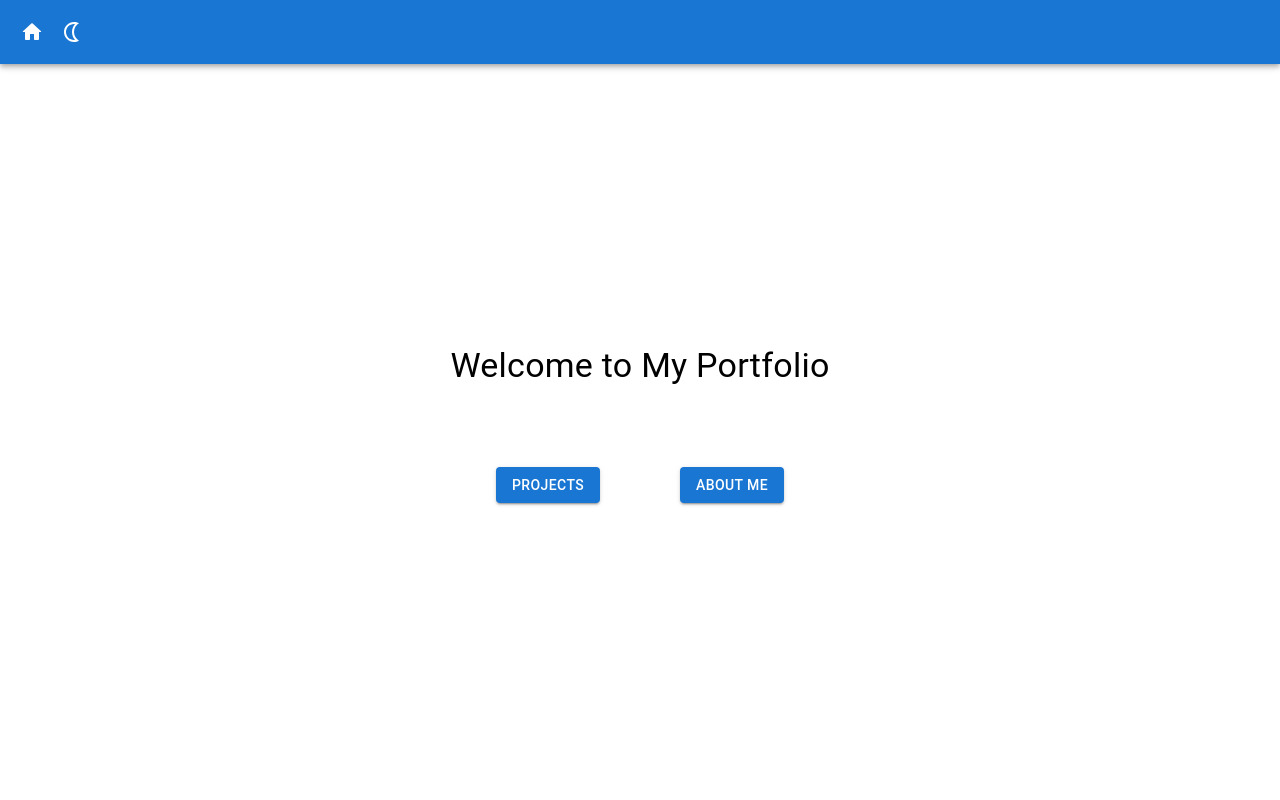
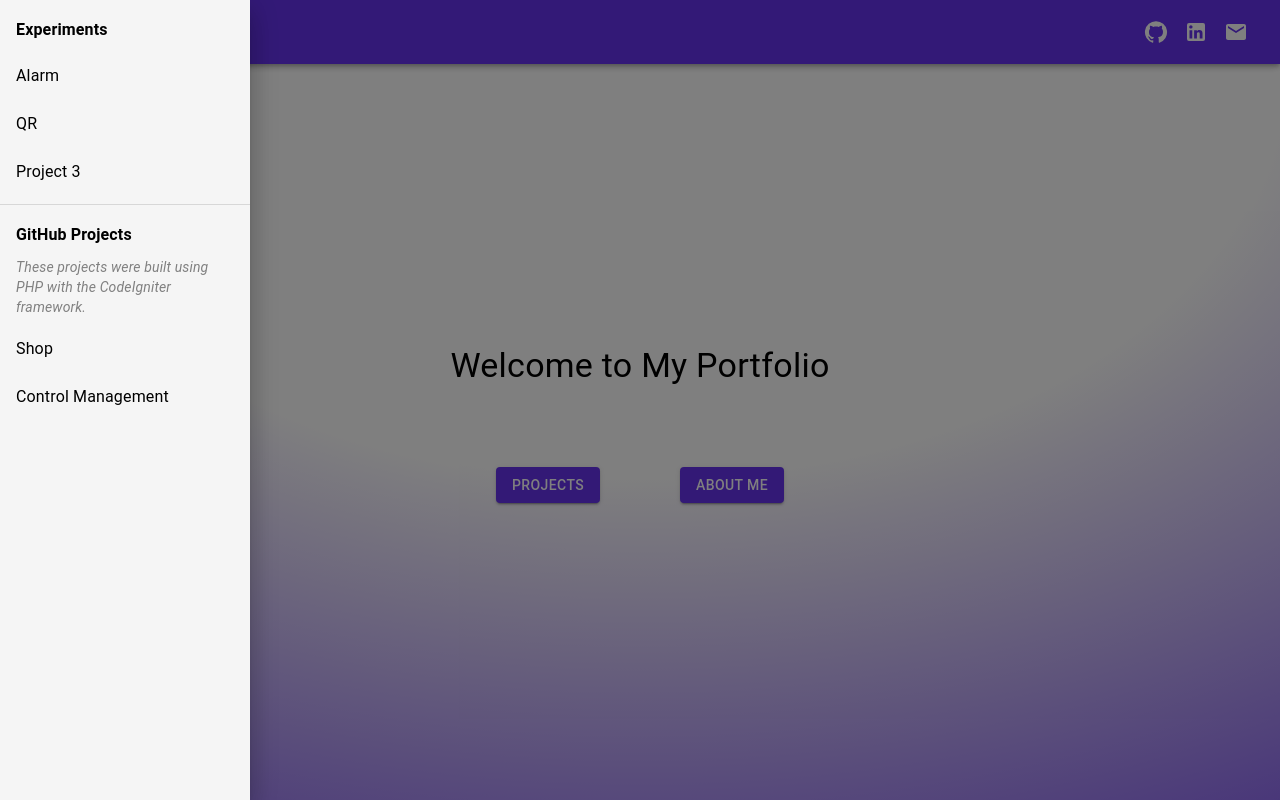
Before and after one commit to OneFor4ll/porfolio, a Next.js app: page / in a window 1280 px wide. Both pictures are taken after a click on the button "PROJECTS". Built offline with nearby package versions, Linux system fonts and the light colour scheme.

Commit message:
chore: changed about me, main and added alarm page

```diff
--- a/app/Navbar.tsx
+++ b/app/Navbar.tsx
@@ -1,82 +1,83 @@
 "use client"
 
-import React, { useEffect } from "react"
-import { AppBar, Toolbar, IconButton, ThemeProvider, createTheme, CssBaseline } from "@mui/material"
+import React from "react"
+import { AppBar, Toolbar, IconButton, Box, Snackbar, Alert } from "@mui/material"
 import LightModeOutlinedIcon from "@mui/icons-material/LightModeOutlined"
 import NightlightOutlinedIcon from "@mui/icons-material/NightlightOutlined"
 import HomeRoundedIcon from "@mui/icons-material/HomeRounded"
-import { useRouter } from 'next/navigation'
+import GitHubIcon from "@mui/icons-material/GitHub"
+import LinkedInIcon from "@mui/icons-material/LinkedIn"
+import EmailIcon from "@mui/icons-material/Email"
+import { useRouter } from "next/navigation"
 
-const Navbar = () => {
-  const [darkMode, setDarkMode] = React.useState(false)
+interface NavbarProps {
+  darkMode: boolean
+  toggleDarkMode: () => void
+}
+
+const Navbar: React.FC<NavbarProps> = ({ darkMode, toggleDarkMode }) => {
   const router = useRouter()
+  const [snackbarOpen, setSnackbarOpen] = React.useState(false)
 
-  useEffect(() => {
-    const savedTheme = localStorage.getItem("darkMode")
-    if (savedTheme !== null) {
-      setDarkMode(savedTheme === "true")
+  const email = "cebotariv20@gmail.com"
+
+  const handleCopyEmail = async () => {
+    try {
+      await navigator.clipboard.writeText(email)
+      setSnackbarOpen(true)
+    } catch (error) {
+      console.error("Failed to copy email:", error)
     }
-  }, [])
-
-  const toggleDarkMode = () => {
-    setDarkMode((prev) => {
-      const newMode = !prev
-      localStorage.setItem("darkMode", newMode.toString())
-      return newMode
-    })
   }
 
-  const theme = React.useMemo(
-    () =>
-      createTheme({
-        palette: {
-          mode: darkMode ? "dark" : "light",
-          primary: {
-            main: darkMode ? "#90caf9" : "#1976d2",
-          },
-          background: {
-            default: darkMode ? "#393939" : "#ffffff",
-            paper: darkMode ? "#393939" : "#f5f5f5",
-          },
-          text: {
-            primary: darkMode ? "#ffffff" : "#000000",
-          },
-        },
-        components: {
-          MuiAppBar: {
-            styleOverrides: {
-              root: {
-                transition: 'background-color 0.3s ease, color 0.3s ease',
-              },
-            },
-          },
-          MuiToolbar: {
-            styleOverrides: {
-              root: {
-                transition: 'background-color 0.3s ease, color 0.3s ease',
-              },
-            },
-          },
-        },
-      }),
-    [darkMode]
-  )
+  return (
+    <>
+      <AppBar position="static">
+        <Toolbar sx={{ display: "flex", justifyContent: "space-between" }}>
+          <Box sx={{ display: "flex", alignItems: "center" }}>
+            <IconButton edge="start" color="inherit" onClick={() => router.push("/")}>
+              <HomeRoundedIcon />
+            </IconButton>
 
-  return (
-    <ThemeProvider theme={theme}>
-      <CssBaseline />
-      <AppBar position="static">
-        <Toolbar>
-          <IconButton edge="start" color="inherit" onClick={() => router.push("/")}>
-            <HomeRoundedIcon />
-          </IconButton>
+            <IconButton edge="end" color="inherit" onClick={toggleDarkMode}>
+              {darkMode ? <LightModeOutlinedIcon /> : <NightlightOutlinedIcon />}
+            </IconButton>
+          </Box>
 
-          <IconButton edge="end" color="inherit" onClick={toggleDarkMode}>
-            {darkMode ? <LightModeOutlinedIcon /> : <NightlightOutlinedIcon />}
-          </IconButton>
+          <Box sx={{ display: "flex", alignItems: "center" }}>
+            <IconButton
+              color="inherit"
+              href="https://github.com/OneFor4ll"
+              target="_blank"
+            >
+              <GitHubIcon />
+            </IconButton>
+
+            <IconButton
+              color="inherit"
+              href="https://www.linkedin.com/in/vladimiro-cebotari-1a0451252/"
+              target="_blank"
+            >
+              <LinkedInIcon />
+            </IconButton>
+
+            <IconButton color="inherit" onClick={handleCopyEmail}>
+              <EmailIcon />
+            </IconButton>
+          </Box>
         </Toolbar>
       </AppBar>
-    </ThemeProvider>
+
+      <Snackbar
+        open={snackbarOpen}
+        autoHideDuration={1000}
+        onClose={() => setSnackbarOpen(false)}
+      >
+        <Alert onClose={() => setSnackbarOpen(false)} severity="success" sx={{ width: '100%' }}>
+          Email copied to clipboard!
+        </Alert>
+      </Snackbar>
+    </>
   )
 }
 
--- a/app/layout.tsx
+++ b/app/layout.tsx
@@ -1,23 +1,38 @@
 "use client"
 
-import React from "react"
-import { ThemeProvider, createTheme, CssBaseline } from "@mui/material"
+import React, { useState, useEffect, useMemo } from "react"
+import { ThemeProvider, createTheme, CssBaseline, Box } from "@mui/material"
 import Navbar from "./Navbar"
 
 const RootLayout = ({ children }: { children: React.ReactNode }) => {
-  const [darkMode] = React.useState(false)
+  const [darkMode, setDarkMode] = useState(false)
 
-  const theme = React.useMemo(
+  useEffect(() => {
+    const savedTheme = localStorage.getItem("darkMode")
+    if (savedTheme !== null) {
+      setDarkMode(savedTheme === "true")
+    }
+  }, [])
+
+  const toggleDarkMode = () => {
+    setDarkMode((prev) => {
+      const newMode = !prev
+      localStorage.setItem("darkMode", newMode.toString())
+      return newMode
+    })
+  }
+
+  const theme = useMemo(
     () =>
       createTheme({
         palette: {
           mode: darkMode ? "dark" : "light",
           primary: {
-            main: darkMode ? "#90caf9" : "#1976d2",
+            main: "#63e",
           },
           background: {
-            default: darkMode ? "#393939" : "#ffffff",
-            paper: darkMode ? "#393939" : "#f5f5f5",
+            default: darkMode ? "#000" : "#ffffff",
+            paper: darkMode ? "#1e1e1e" : "#f5f5f5",
           },
           text: {
             primary: darkMode ? "#ffffff" : "#000000",
@@ -32,7 +47,20 @@ const RootLayout = ({ children }: { children: React.ReactNode }) => {
       <body>
         <ThemeProvider theme={theme}>
           <CssBaseline />
-          <Navbar />
+          <Box
+            sx={{
+              position: "fixed",
+              inset: 0,
+              zIndex: -10,
+              height: "100%",
+              width: "100%",
+              background: darkMode
+                ? "radial-gradient(125% 125% at 50% 10%, #000 40%, #63e 100%)"
+                : "radial-gradient(125% 125% at 50% 10%, #fff 40%, #63e 100%)",
+              transition: "background 0.5s ease",
+            }}
+          />
+          <Navbar darkMode={darkMode} toggleDarkMode={toggleDarkMode} />
           {children}
         </ThemeProvider>
       </body>
--- a/app/page.tsx
+++ b/app/page.tsx
@@ -2,12 +2,12 @@
 
 import React from "react"
 import type { NextPage } from "next"
-import Header from "../libs/components/sections/index/Header"
+import Main from "../libs/components/sections/index/Main"
 
 const Home: NextPage = () => {
   return (
     <>
-      <Header />
+      <Main />
     </>
   )
 }
--- a/libs/components/sections/index/About.tsx
+++ b/libs/components/sections/index/About.tsx
@@ -114,7 +114,7 @@ const AboutPage: React.FC = () => {
                 <Typography component="span" fontWeight="bold">
                   Programming:
                 </Typography>{" "}
-                JavaScript, TypeScript, PHP, React, Material UI, SQL, Java, HTML, CSS, JSON.
+                JavaScript, TypeScript, PHP, React, Material UI, SQL, Java, CodeIgniter, JSON.
               </Typography>
               <Typography variant="body1" paragraph>
                 <Typography component="span" fontWeight="bold">
@@ -126,7 +126,7 @@ const AboutPage: React.FC = () => {
                 <Typography component="span" fontWeight="bold">
                   Tools:
                 </Typography>{" "}
-                Git, Bootstrap, Microsoft Office, jQuery.
+                Git, Bootstrap, Dynamics 365, jQuery.
               </Typography>
             </Paper>
           </Grid>
--- a/libs/components/sections/index/Header.tsx
+++ /dev/null
@@ -1,39 +0,0 @@
-"use client"
-
-import React from "react"
-import { Button, Box, Typography } from "@mui/material"
-import { useRouter } from "next/navigation"
-
-
-const Header = () => {
-  const router = useRouter()
-
-  return (
-    <Box
-      display="flex"
-      flexDirection="column"
-      justifyContent="center"
-      alignItems="center"
-      gap={10}
-      minHeight="90vh"
-    >
-      <Typography variant="h4">
-        Welcome to My Portfolio
-      </Typography>
-      <Box display="flex" gap={10}>
-        <Button variant="contained" color="primary">
-          Projects
-        </Button>
-        <Button
-          variant="contained"
-          color="primary"
-          onClick={() => router.push("/about-page")}
-        >
-          About Me
-        </Button>
-      </Box>
-    </Box>
-  )
-}
-
-export default Header
--- /dev/null
+++ b/libs/components/sections/index/Main.tsx
@@ -0,0 +1,84 @@
+"use client";
+
+import React, { useState } from "react";
+import { Button, Box, Typography, Drawer, List, ListItem, ListItemText, Divider } from "@mui/material";
+import { useRouter } from "next/navigation";
+
+const Main = () => {
+  const router = useRouter();
+  const [openDrawer, setOpenDrawer] = useState(false);
+
+  const toggleDrawer = (isOpen: boolean) => () => {
+    setOpenDrawer(isOpen);
+  };
+
+  const handleProjectClick = (path: string) => {
+    router.push(path);
+    setOpenDrawer(false);
+  };
+
+  const handleExternalLink = (url: string) => {
+    window.open(url, "_blank")
+    setOpenDrawer(false);
+  };
+
+  return (
+
+    <Box
+      display="flex"
+      flexDirection="column"
+      justifyContent="center"
+      alignItems="center"
+      gap={10}
+      minHeight="90vh"
+    >
+      <Typography variant="h4">Welcome to My Portfolio</Typography>
+
+      <Box display="flex" gap={10}>
+        <Button variant="contained" color="primary" onClick={toggleDrawer(true)}>
+          Projects
+        </Button>
+        <Button variant="contained" color="primary" onClick={() => router.push("/about-page")}>
+          About Me
+        </Button>
+      </Box>
+
+      <Drawer anchor="left" open={openDrawer} onClose={toggleDrawer(false)}>
+        <Box sx={{ width: 250 }} role="presentation" onClick={toggleDrawer(false)}>
+          <List>
+            <Typography variant="subtitle1" sx={{ px: 2, py: 1, fontWeight: "bold" }}>
+              Experiments
+            </Typography>
+            <ListItem button onClick={() => handleProjectClick("/alarm-page")}>
+              <ListItemText primary="Alarm" />
+            </ListItem>
+            <ListItem button onClick={() => handleProjectClick("/projects/project2")}>
+              <ListItemText primary="QR" />
+            </ListItem>
+            <ListItem button onClick={toggleDrawer(false)}>
+              <ListItemText primary="Project 3" />
+            </ListItem>
+
+            <Divider sx={{ my: 1 }} />
+
+            <Typography variant="subtitle1" sx={{ px: 2, py: 1, fontWeight: "bold" }}>
+              GitHub Projects
+            </Typography>
+            <Typography variant="body2" sx={{ px: 2, py: 1, color: "gray", paddingTop: 0, fontStyle: "italic" }}>
+              These projects were built using PHP with the CodeIgniter framework.
+            </Typography>
+            <ListItem button onClick={() => handleExternalLink("https://github.com/OneFor4ll/Work/tree/main/Shop")}>
+              <ListItemText primary="Shop" />
+            </ListItem>
+            <ListItem button onClick={() => handleExternalLink("https://github.com/OneFor4ll/Work/tree/main/ControlManagement")}>
+              <ListItemText primary="Control Management" />
+            </ListItem>
+
+          </List>
+        </Box>
+      </Drawer>
+    </Box>
+  );
+};
+
+export default Main;
--- a/package.json
+++ b/package.json
@@ -16,6 +16,7 @@
     "@mui/material": "^5.16.7",
     "next": "14.2.5",
     "react": "^18",
+    "react-clock": "^5.1.0",
     "react-dom": "^18"
   },
   "devDependencies": {
```
Also changed, not shown: app/alarm-page/page.tsx (+15 -0 lines), libs/components/sections/index/Alarm.tsx (added, +118 -0 lines), 1 other file (tests, documents, lock files or other folders).
